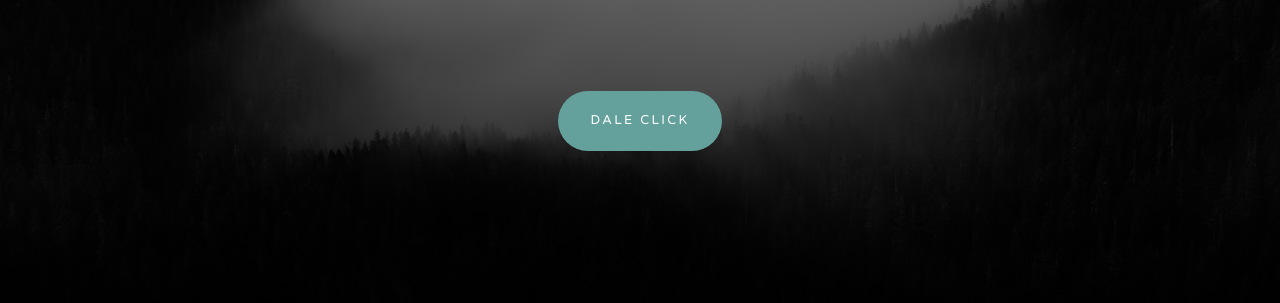
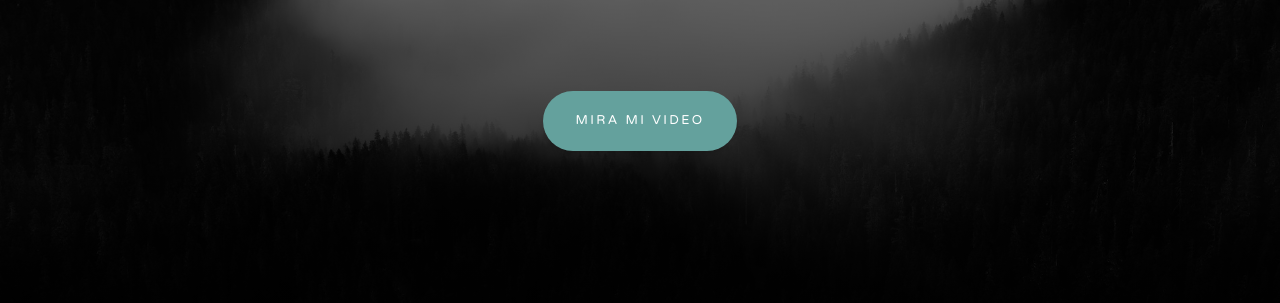
Before and after one commit to juanchi0/Juanpagina1, a plain HTML site: page index.html in a window 1280 px wide. Shown: the part 447-750 px from the top of the page. Drawn offline with nearby package versions, Linux system fonts and the light colour scheme.

Commit message:
Update index.html

```diff
--- a/index.html
+++ b/index.html
@@ -23,7 +23,7 @@
                 <div class="mx-auto text-center">
                     <h1 class="mx-auto my-0 text-uppercase">Pagina en clase&nbsp;</h1>
                     <h2 class="text-white-50 mx-auto mt-2 mb-5">Juan Muñoz 2do BT "D"</h2>
-                   <a href="https://youtu.be/FiLBAyqyl7U" class="btn btn-primary btn-xl rounded-pill mt-5">Dale Click</a>
+                   <a href="https://youtu.be/FiLBAyqyl7U" class="btn btn-primary btn-xl rounded-pill mt-5">Mira mi video</a>
                 </div>
             </div>
         </header>
```
